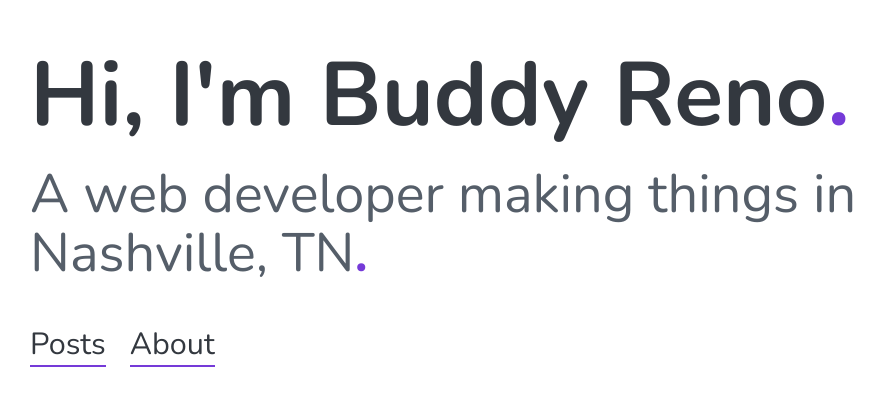
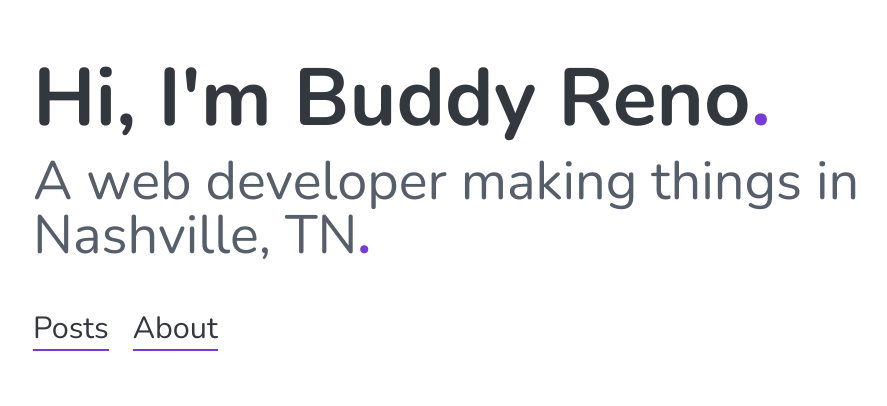
Before and after one commit to BuddyLReno/nextjs-blog, a Next.js app: page / in a window 1280 px wide. Shown: the part 194-600 px from the top of the page, without its empty margins (114-1001 px from the left). Built offline with nearby package versions, Linux system fonts and the light colour scheme.

Commit message:
Begin converting homepage to tailwind

```diff
--- a/pages/index.js
+++ b/pages/index.js
@@ -8,10 +8,10 @@ export default function Home() {
     <>
       <PageTitle />
       <Layout noNav noFooter noSpacing>
-        <div className={styles.centering}>
+        <div className="px-6 py-0 flex items-center justify-center h-screen">
           <div className="content">
-            <h1 className={styles.title}>Hi, I'm Buddy&nbsp;Reno<b className={styles.fancy}>.</b></h1>
-            <p className={styles.description}>A web developer making things in Nashville,&nbsp;TN<b className={styles.fancy}>.</b></p>
+            <h1 className="text-5xl sm:text-7xl">Hi, I'm Buddy&nbsp;Reno<b className="text-purple">.</b></h1>
+            <p className="text-3xl mb-9 sm:text-5xl">A web developer making things in Nashville,&nbsp;TN<b className="text-purple">.</b></p>
             <nav className={styles.nav}>
               <ul>
                 <li>
--- a/styles/home.module.scss
+++ b/styles/home.module.scss
@@ -1,34 +1,4 @@
 @import "../styles/variables";
-
-.centering {
-  display: flex;
-  align-items: center;
-  justify-content: center;
-  height: 100vh;
-  padding: 0 24px;
-}
-
-.title {
-  font-size: 3rem;
-
-  @media only screen and (min-width: 600px) {
-    font-size: 5rem;
-  }
-}
-
-.description {
-  font-size: 1.5rem;
-  line-height: 1.1;
-  margin-bottom: 36px;
-
-  @media only screen and (min-width: 600px) {
-    font-size: 3rem;
-  }
-}
-
-.fancy {
-  color: map-get($palette, accent);
-}
 
 .nav {
   ul {
--- a/tailwind.config.js
+++ b/tailwind.config.js
@@ -1,7 +1,12 @@
 module.exports = {
-  purge: ['./components/**/*.{js,ts,jsx,tsx}', './pages/**/*.{js,ts,jsx,tsx}', ],
+  purge: ['./components/**/*.{js,ts,jsx,tsx}', './pages/**/*.{js,ts,jsx,tsx}'],
   darkMode: false, // or 'media' or 'class'
   theme: {
+    colors: {
+      purple: {
+        DEFAULT: '#753AD8'
+      }
+    },
     extend: {},
   },
   variants: {
```
